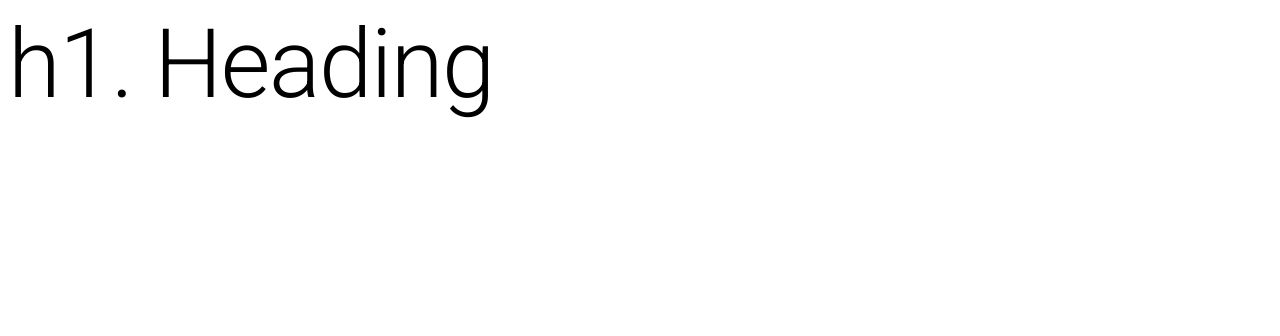
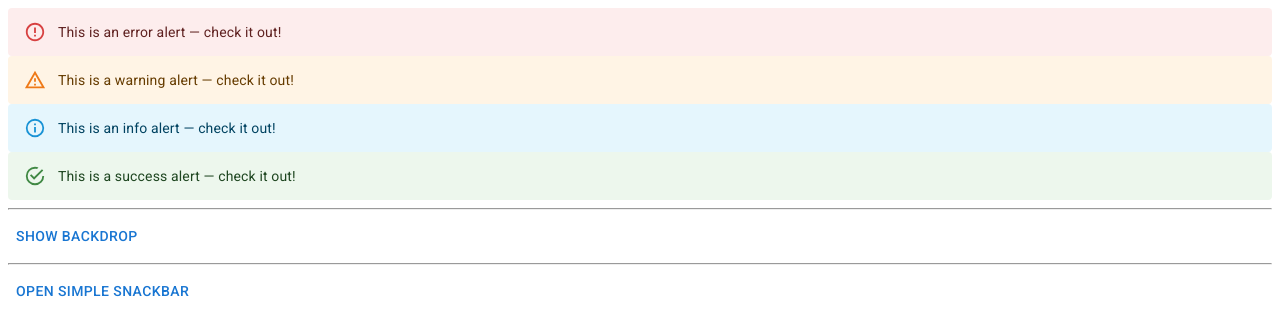
Before and after one commit to iampooran/materialui, a React (Create React App) app: page / in a window 1280 px wide. Shown: the top 336 px of the page. Built offline with nearby package versions, Linux system fonts and the light colour scheme.

Commit message:
Feedback Done

```diff
--- a/src/App.js
+++ b/src/App.js
@@ -1,10 +1,14 @@
 // import Inputs from "./Inputs";
-import DataDisplay from "./DataDisplay";
+
+import Feedback from "./Feedback";
+
+// import DataDisplay from "./DataDisplay";
 function App() {
   return (
     <div>
       {/* <Inputs/> */}
-      <DataDisplay/>
+      {/* <DataDisplay/> */}
+      <Feedback/>
     </div>
   );
 }
--- a/src/DataDisplay.jsx
+++ b/src/DataDisplay.jsx
@@ -9,11 +9,11 @@ import TypographyExample from "./components/DataDisplay/TypographyExample";
 const DataDisplay = () => {
   return (
     <div>
-      {/* <AvatarExample />
+      <AvatarExample />
       <BadgeExample/>
       <DividerExample/>
       <ListExample/>
-      <TableExample/> */}
+      <TableExample/>
       <TypographyExample/>
     </div>
   );
--- /dev/null
+++ b/src/Feedback.jsx
@@ -0,0 +1,18 @@
+import React from 'react'
+import AlertExample from './components/Feedback/AlertExample'
+import BackDropExample from './components/Feedback/BackDropExample'
+import SnakBarExample from './components/Feedback/SnakBarExample'
+
+const Feedback = () => {
+  return (
+    <div>
+        <AlertExample/>
+        <hr />
+        <BackDropExample/>
+        <hr />
+        <SnakBarExample/>
+    </div>
+  )
+}
+
+export default Feedback
--- a/src/components/DataDisplay/TypographyExample.jsx
+++ b/src/components/DataDisplay/TypographyExample.jsx
@@ -1,4 +1,5 @@
-import { Typography, createTheme } from "@mui/material";
+import { Typography } from "@mui/material";
+// import { createTheme } from "@mui/material";
 import React from "react";
 
 // const theme = createTheme({
--- /dev/null
+++ b/src/components/Feedback/AlertExample.jsx
@@ -0,0 +1,15 @@
+import { Alert } from "@mui/material";
+import React from "react";
+
+const AlertExample = () => {
+  return (
+    <div>
+      <Alert severity="error">This is an error alert — check it out!</Alert>
+      <Alert severity="warning">This is a warning alert — check it out!</Alert>
+      <Alert severity="info">This is an info alert — check it out!</Alert>
+      <Alert severity="success">This is a success alert — check it out!</Alert>
+    </div>
+  );
+};
+
+export default AlertExample;
--- /dev/null
+++ b/src/components/Feedback/BackDropExample.jsx
@@ -0,0 +1,26 @@
+import { Backdrop, Button, CircularProgress } from "@mui/material";
+import React from "react";
+
+const BackDropExample = () => {
+  const [open, setOpen] = React.useState(false);
+  const handleClose = () => {
+    setOpen(false);
+  };
+  const handleToggle = () => {
+    setOpen(!open);
+  };
+  return (
+    <div>
+      <Button onClick={handleToggle}>Show backdrop</Button>
+      <Backdrop
+        sx={{ color: "#fff", zIndex: (theme) => theme.zIndex.drawer + 1 }}
+        open={open}
+        onClick={handleClose}
+      >
+        <CircularProgress color="inherit" />
+      </Backdrop>
+    </div>
+  );
+};
+
+export default BackDropExample;
--- /dev/null
+++ b/src/components/Feedback/SnakBarExample.jsx
@@ -0,0 +1,50 @@
+import { Button, Snackbar } from "@mui/material";
+import React from "react";
+import IconButton from '@mui/material/IconButton';
+import CloseIcon from '@mui/icons-material/Close';
+
+const SnakBarExample = () => {
+  const [open, setOpen] = React.useState(false);
+
+  const handleClick = () => {
+    setOpen(true);
+  };
+
+  const handleClose = (event, reason) => {
+    if (reason === "clickaway") {
+      return;
+    }
+
+    setOpen(false);
+  };
+  const action = (
+    <React.Fragment>
+      <Button color="secondary" size="small" onClick={handleClose}>
+        UNDO
+      </Button>
+      <IconButton
+        size="small"
+        aria-label="close"
+        color="inherit"
+        onClick={handleClose}
+      >
+        <CloseIcon fontSize="small" />
+      </IconButton>
+    </React.Fragment>
+  );
+
+  return (
+    <div>
+      <Button onClick={handleClick}>Open simple snackbar</Button>
+      <Snackbar
+        open={open}
+        autoHideDuration={6000}
+        onClose={handleClose}
+        message="Note archived"
+        action={action}
+      />
+    </div>
+  );
+};
+
+export default SnakBarExample;
```
